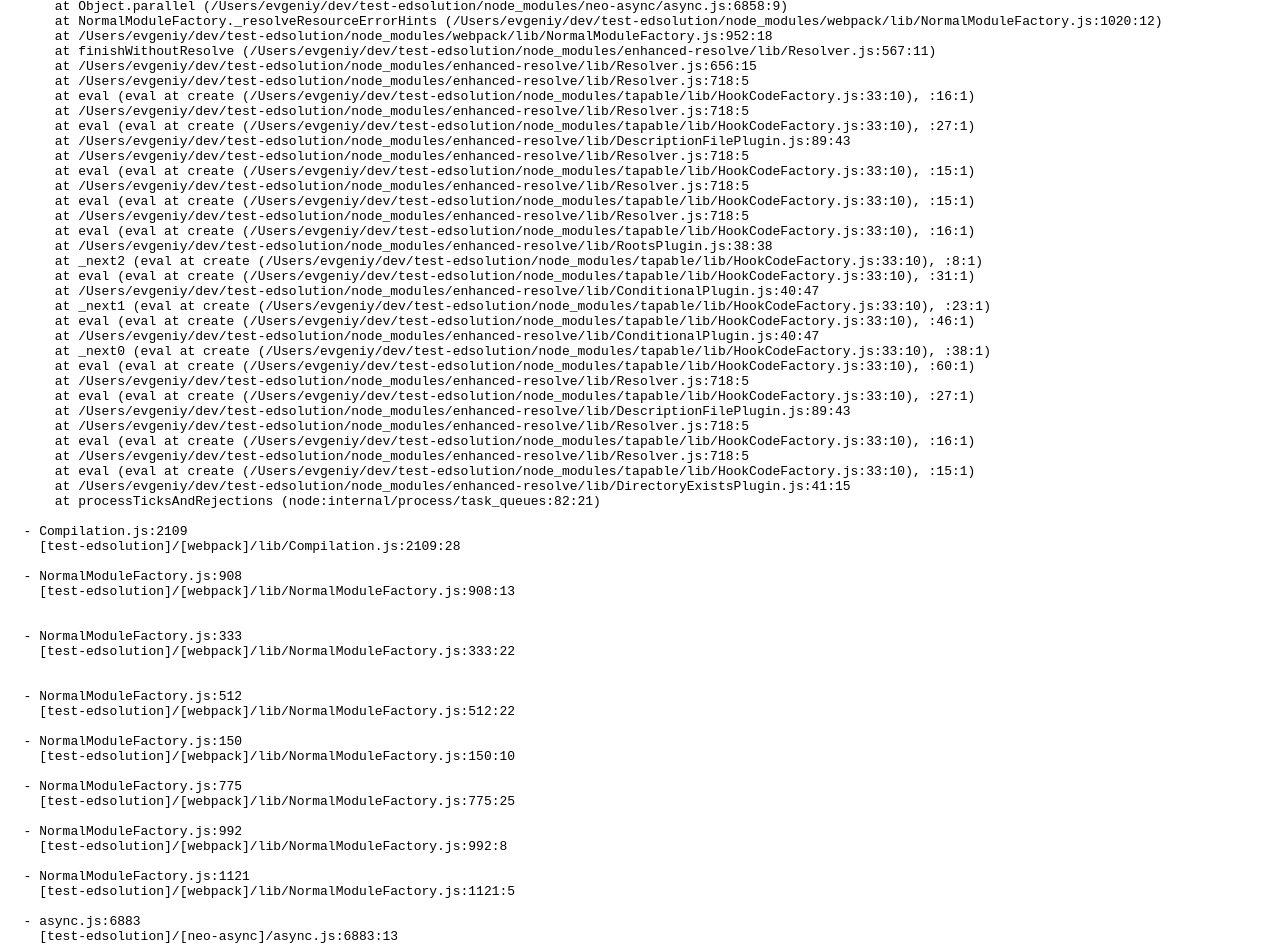
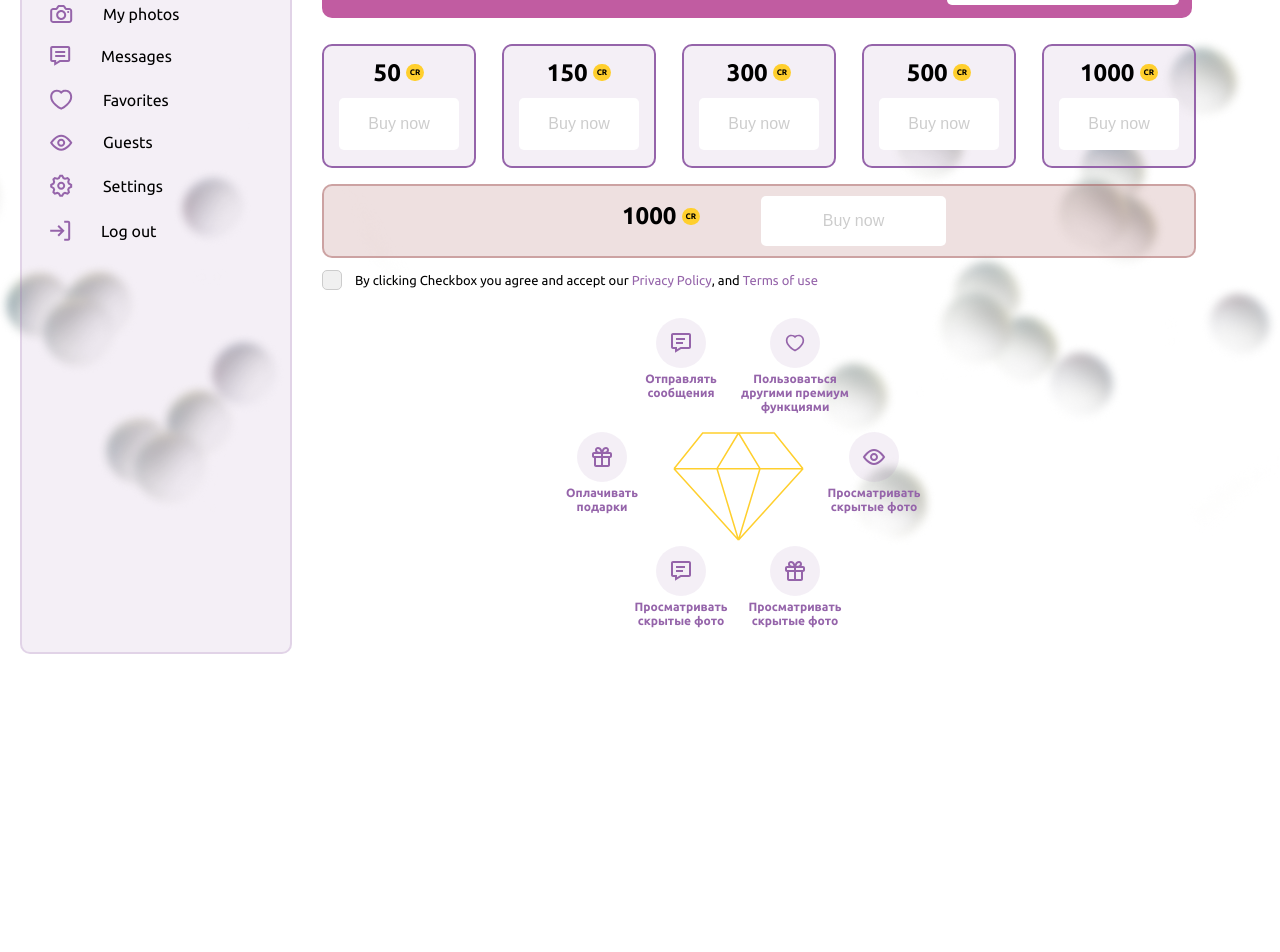
Before and after one commit to Evgenii959/test-edsolution, a website built with webpack: page dist/index.html in a window 1280 px wide. Shown: the part 280-1232 px from the top of the page. After the commit the page ends 1070 px from the top, so only its background shows below. Built offline with nearby package versions, Linux system fonts and the light colour scheme; files whose address does not match are found by name.

Commit message:
Add compiled files to dist

```diff
--- a/dist/index.html
+++ b/dist/index.html
@@ -1,175 +1,290 @@
-<head><script defer src="main.a1021cfd062454553ce5.js"></script><link href="main.30d3abece7ed572d1671.css" rel="stylesheet"></head>Html Webpack Plugin:
-<pre>
-  Error: Child compilation failed:
-  Module not found: Error: Can't resolve './dist/main.css' in '/Users/evgeniy/dev/test-edsolution'
-  ModuleNotFoundError: Module not found: Error: Can't resolve './dist/main.css' in '/Users/evgeniy/dev/test-edsolution'
-      at /Users/evgeniy/dev/test-edsolution/node_modules/webpack/lib/Compilation.js:2109:28
-      at /Users/evgeniy/dev/test-edsolution/node_modules/webpack/lib/NormalModuleFactory.js:908:13
-      at eval (eval at create (/Users/evgeniy/dev/test-edsolution/node_modules/tapable/lib/HookCodeFactory.js:33:10), <anonymous>:10:1)
-      at /Users/evgeniy/dev/test-edsolution/node_modules/webpack/lib/NormalModuleFactory.js:333:22
-      at eval (eval at create (/Users/evgeniy/dev/test-edsolution/node_modules/tapable/lib/HookCodeFactory.js:33:10), <anonymous>:9:1)
-      at /Users/evgeniy/dev/test-edsolution/node_modules/webpack/lib/NormalModuleFactory.js:512:22
-      at /Users/evgeniy/dev/test-edsolution/node_modules/webpack/lib/NormalModuleFactory.js:150:10
-      at /Users/evgeniy/dev/test-edsolution/node_modules/webpack/lib/NormalModuleFactory.js:775:25
-      at /Users/evgeniy/dev/test-edsolution/node_modules/webpack/lib/NormalModuleFactory.js:992:8
-      at /Users/evgeniy/dev/test-edsolution/node_modules/webpack/lib/NormalModuleFactory.js:1121:5
-      at /Users/evgeniy/dev/test-edsolution/node_modules/neo-async/async.js:6883:13
-      at Array.<anonymous> (/Users/evgeniy/dev/test-edsolution/node_modules/webpack/lib/NormalModuleFactory.js:1096:14)
-      at arrayEachFunc (/Users/evgeniy/dev/test-edsolution/node_modules/neo-async/async.js:2517:19)
-      at Object.parallel (/Users/evgeniy/dev/test-edsolution/node_modules/neo-async/async.js:6858:9)
-      at NormalModuleFactory._resolveResourceErrorHints (/Users/evgeniy/dev/test-edsolution/node_modules/webpack/lib/NormalModuleFactory.js:1020:12)
-      at /Users/evgeniy/dev/test-edsolution/node_modules/webpack/lib/NormalModuleFactory.js:952:18
-      at finishWithoutResolve (/Users/evgeniy/dev/test-edsolution/node_modules/enhanced-resolve/lib/Resolver.js:567:11)
-      at /Users/evgeniy/dev/test-edsolution/node_modules/enhanced-resolve/lib/Resolver.js:656:15
-      at /Users/evgeniy/dev/test-edsolution/node_modules/enhanced-resolve/lib/Resolver.js:718:5
-      at eval (eval at create (/Users/evgeniy/dev/test-edsolution/node_modules/tapable/lib/HookCodeFactory.js:33:10), <anonymous>:16:1)
-      at /Users/evgeniy/dev/test-edsolution/node_modules/enhanced-resolve/lib/Resolver.js:718:5
-      at eval (eval at create (/Users/evgeniy/dev/test-edsolution/node_modules/tapable/lib/HookCodeFactory.js:33:10), <anonymous>:27:1)
-      at /Users/evgeniy/dev/test-edsolution/node_modules/enhanced-resolve/lib/DescriptionFilePlugin.js:89:43
-      at /Users/evgeniy/dev/test-edsolution/node_modules/enhanced-resolve/lib/Resolver.js:718:5
-      at eval (eval at create (/Users/evgeniy/dev/test-edsolution/node_modules/tapable/lib/HookCodeFactory.js:33:10), <anonymous>:15:1)
-      at /Users/evgeniy/dev/test-edsolution/node_modules/enhanced-resolve/lib/Resolver.js:718:5
-      at eval (eval at create (/Users/evgeniy/dev/test-edsolution/node_modules/tapable/lib/HookCodeFactory.js:33:10), <anonymous>:15:1)
-      at /Users/evgeniy/dev/test-edsolution/node_modules/enhanced-resolve/lib/Resolver.js:718:5
-      at eval (eval at create (/Users/evgeniy/dev/test-edsolution/node_modules/tapable/lib/HookCodeFactory.js:33:10), <anonymous>:16:1)
-      at /Users/evgeniy/dev/test-edsolution/node_modules/enhanced-resolve/lib/RootsPlugin.js:38:38
-      at _next2 (eval at create (/Users/evgeniy/dev/test-edsolution/node_modules/tapable/lib/HookCodeFactory.js:33:10), <anonymous>:8:1)
-      at eval (eval at create (/Users/evgeniy/dev/test-edsolution/node_modules/tapable/lib/HookCodeFactory.js:33:10), <anonymous>:31:1)
-      at /Users/evgeniy/dev/test-edsolution/node_modules/enhanced-resolve/lib/ConditionalPlugin.js:40:47
-      at _next1 (eval at create (/Users/evgeniy/dev/test-edsolution/node_modules/tapable/lib/HookCodeFactory.js:33:10), <anonymous>:23:1)
-      at eval (eval at create (/Users/evgeniy/dev/test-edsolution/node_modules/tapable/lib/HookCodeFactory.js:33:10), <anonymous>:46:1)
-      at /Users/evgeniy/dev/test-edsolution/node_modules/enhanced-resolve/lib/ConditionalPlugin.js:40:47
-      at _next0 (eval at create (/Users/evgeniy/dev/test-edsolution/node_modules/tapable/lib/HookCodeFactory.js:33:10), <anonymous>:38:1)
-      at eval (eval at create (/Users/evgeniy/dev/test-edsolution/node_modules/tapable/lib/HookCodeFactory.js:33:10), <anonymous>:60:1)
-      at /Users/evgeniy/dev/test-edsolution/node_modules/enhanced-resolve/lib/Resolver.js:718:5
-      at eval (eval at create (/Users/evgeniy/dev/test-edsolution/node_modules/tapable/lib/HookCodeFactory.js:33:10), <anonymous>:27:1)
-      at /Users/evgeniy/dev/test-edsolution/node_modules/enhanced-resolve/lib/DescriptionFilePlugin.js:89:43
-      at /Users/evgeniy/dev/test-edsolution/node_modules/enhanced-resolve/lib/Resolver.js:718:5
-      at eval (eval at create (/Users/evgeniy/dev/test-edsolution/node_modules/tapable/lib/HookCodeFactory.js:33:10), <anonymous>:16:1)
-      at /Users/evgeniy/dev/test-edsolution/node_modules/enhanced-resolve/lib/Resolver.js:718:5
-      at eval (eval at create (/Users/evgeniy/dev/test-edsolution/node_modules/tapable/lib/HookCodeFactory.js:33:10), <anonymous>:15:1)
-      at /Users/evgeniy/dev/test-edsolution/node_modules/enhanced-resolve/lib/DirectoryExistsPlugin.js:41:15
-      at processTicksAndRejections (node:internal/process/task_queues:82:21)
+<!DOCTYPE html>
+<html lang="en">
+  <head>
+    <meta charset="UTF-8" />
+    <meta name="viewport" content="width=device-width, initial-scale=1.0" />
+    <title>test-edsolution</title>
+    <link
+      href="https://fonts.googleapis.com/css2?family=Ubuntu:ital,wght@0,300;0,400;0,500;0,700;1,300;1,400;1,500;1,700&display=swap"
+      rel="stylesheet"
+    />
 
-  - Compilation.js:2109
-    [test-edsolution]/[webpack]/lib/Compilation.js:2109:28
+  <script defer src="/index.js"></script><link href="/main.css" rel="stylesheet"></head>
+  <body class="page">
+    <header class="header">
+      <div class="header__wrapper">
+        <div class="header__burger">
+          <span></span>
+        </div>
+        <img src="/images/logo.2de952fd63a76123b9b8.svg" class="header__logo" alt="логотип" />
+        <div class="header__block">
+          <a href="#" class="header__link">People nearby</a>
+          <a href="#" class="header__link">Search</a>
+          <button class="header__button">
+            <p>Premium</p>
+            <img src="/images/premium.933fe25a82bf3f62263e.svg" />
+          </button>
+        </div>
+        <img
+          src="/images/logo-mobile.60fa20369afa4a579685.svg"
+          alt="almaz"
+          class="header__mobile"
+        />
+      </div>
+    </header>
+    <main class="main">
+      <section class="sidebar">
+        <div class="sidebar__block">
+          <img src="/images/avatar.daa0cbbcf8244c8835cc.svg" alt="аватар" />
+          <div>
+            <p class="sidebar__name">Test2412</p>
+            <button class="sidebar__button">GET PREMIUM</button>
+          </div>
+        </div>
+        <nav class="sidebar__links">
+          <ul class="sidebar__link-list">
+            <li class="sidebar__link">
+              <img src="/images/profile.29478bfe19d8424fa06a.svg" alt="профиль" />
+              <a href="#" class="sidebar__link-text">Profile</a>
+            </li>
+            <li class="sidebar__link">
+              <img src="/images/photo.42cffb721e8d3f09a523.svg" alt="фото" />
+              <a href="#" class="sidebar__link-text">My photos</a>
+            </li>
+            <li class="sidebar__link">
+              <img src="/images/messages.2f1630abf9335ac24f79.svg" alt="сообщения" />
+              <a href="#" class="sidebar__link-text">Messages</a>
+            </li>
+            <li class="sidebar__link">
+              <img src="/images/favorites.4fbd82cf53d2dc9344e5.svg" alt="сердце" />
+              <a href="#" class="sidebar__link-text">Favorites</a>
+            </li>
+            <li class="sidebar__link">
+              <img src="/images/guests.fdb6872bf1457609d9db.svg" alt="гость" />
+              <a href="#" class="sidebar__link-text">Guests</a>
+            </li>
+            <li class="sidebar__link">
+              <img src="/images/settings.918e9a79ed18d6d1d21b.svg" alt="настройки" />
+              <a href="#" class="sidebar__link-text">Settings</a>
+            </li>
+            <li class="sidebar__link">
+              <img src="/images/log-out.f2cfeb855ebc80ad6756.svg" alt="выйти" />
+              <a href="#" class="sidebar__link-text">Log out</a>
+            </li>
+          </ul>
+        </nav>
+      </section>
+      <section class="credit">
+        <div>
+          <h1 class="credit__title">Закончились кредиты?</h1>
+          <div class="credit__slider">
+            <div class="slider middle">
+              <div class="slides">
+                <input type="radio" name="r" id="r1" checked />
+                <input type="radio" name="r" id="r2" />
+                <input type="radio" name="r" id="r3" />
+                <input type="radio" name="r" id="r4" />
+                <input type="radio" name="r" id="r5" />
 
-  - NormalModuleFactory.js:908
-    [test-edsolution]/[webpack]/lib/NormalModuleFactory.js:908:13
+                <div class="slide s1">
+                  <div class="slide__card-squad">
+                    <span class="slide__span">One time offer!</span>
+                    <p class="slide__count">
+                      50 <span class="slide__currency">CR</span
+                      ><span class="slide__slash">/</span>$5
+                    </p>
+                  </div>
+                </div>
 
+                <div class="slide s2">
+                  <div class="slide__card-squad">
+                    <div class="slide__price">
+                      <p class="slide__count">150 CR</p>
+                    </div>
+                  </div>
+                </div>
 
-  - NormalModuleFactory.js:333
-    [test-edsolution]/[webpack]/lib/NormalModuleFactory.js:333:22
+                <div class="slide s3">
+                  <div class="slide__card-squad">
+                    <div class="slide__price">
+                      <p class="slide__count">300 CR</p>
+                    </div>
+                  </div>
+                </div>
 
+                <div class="slide s4">
+                  <div class="slide__card-squad">
+                    <div class="slide__price">
+                      <p class="slide__count">500 CR</p>
+                    </div>
+                  </div>
+                </div>
 
-  - NormalModuleFactory.js:512
-    [test-edsolution]/[webpack]/lib/NormalModuleFactory.js:512:22
-
-  - NormalModuleFactory.js:150
-    [test-edsolution]/[webpack]/lib/NormalModuleFactory.js:150:10
-
-  - NormalModuleFactory.js:775
-    [test-edsolution]/[webpack]/lib/NormalModuleFactory.js:775:25
-
-  - NormalModuleFactory.js:992
-    [test-edsolution]/[webpack]/lib/NormalModuleFactory.js:992:8
-
-  - NormalModuleFactory.js:1121
-    [test-edsolution]/[webpack]/lib/NormalModuleFactory.js:1121:5
-
-  - async.js:6883
-    [test-edsolution]/[neo-async]/async.js:6883:13
-
-  - NormalModuleFactory.js:1096 Array.<anonymous>
-    [test-edsolution]/[webpack]/lib/NormalModuleFactory.js:1096:14
-
-  - async.js:2517 arrayEachFunc
-    [test-edsolution]/[neo-async]/async.js:2517:19
-
-  - async.js:6858 Object.parallel
-    [test-edsolution]/[neo-async]/async.js:6858:9
-
-  - NormalModuleFactory.js:1020 NormalModuleFactory._resolveResourceErrorHints
-    [test-edsolution]/[webpack]/lib/NormalModuleFactory.js:1020:12
-
-  - NormalModuleFactory.js:952
-    [test-edsolution]/[webpack]/lib/NormalModuleFactory.js:952:18
-
-  - Resolver.js:567 finishWithoutResolve
-    [test-edsolution]/[enhanced-resolve]/lib/Resolver.js:567:11
-
-  - Resolver.js:656
-    [test-edsolution]/[enhanced-resolve]/lib/Resolver.js:656:15
-
-  - Resolver.js:718
-    [test-edsolution]/[enhanced-resolve]/lib/Resolver.js:718:5
-
-
-  - Resolver.js:718
-    [test-edsolution]/[enhanced-resolve]/lib/Resolver.js:718:5
-
-
-  - DescriptionFilePlugin.js:89
-    [test-edsolution]/[enhanced-resolve]/lib/DescriptionFilePlugin.js:89:43
-
-  - Resolver.js:718
-    [test-edsolution]/[enhanced-resolve]/lib/Resolver.js:718:5
-
-
-  - Resolver.js:718
-    [test-edsolution]/[enhanced-resolve]/lib/Resolver.js:718:5
-
-
-  - Resolver.js:718
-    [test-edsolution]/[enhanced-resolve]/lib/Resolver.js:718:5
-
-
-  - RootsPlugin.js:38
-    [test-edsolution]/[enhanced-resolve]/lib/RootsPlugin.js:38:38
-
-
-
-  - ConditionalPlugin.js:40
-    [test-edsolution]/[enhanced-resolve]/lib/ConditionalPlugin.js:40:47
-
-
-
-  - ConditionalPlugin.js:40
-    [test-edsolution]/[enhanced-resolve]/lib/ConditionalPlugin.js:40:47
-
-
-
-  - Resolver.js:718
-    [test-edsolution]/[enhanced-resolve]/lib/Resolver.js:718:5
-
-
-  - DescriptionFilePlugin.js:89
-    [test-edsolution]/[enhanced-resolve]/lib/DescriptionFilePlugin.js:89:43
-
-  - Resolver.js:718
-    [test-edsolution]/[enhanced-resolve]/lib/Resolver.js:718:5
-
-
-  - Resolver.js:718
-    [test-edsolution]/[enhanced-resolve]/lib/Resolver.js:718:5
-
-
-  - DirectoryExistsPlugin.js:41
-    [test-edsolution]/[enhanced-resolve]/lib/DirectoryExistsPlugin.js:41:15
-
-  - task_queues:82 processTicksAndRejections
-    node:internal/process/task_queues:82:21
-
-  - child-compiler.js:174
-    [test-edsolution]/[html-webpack-plugin]/lib/child-compiler.js:174:18
-
-  - Compiler.js:627 finalCallback
-    [test-edsolution]/[webpack]/lib/Compiler.js:627:5
-
-  - Compiler.js:662
-    [test-edsolution]/[webpack]/lib/Compiler.js:662:11
-
-  - Compiler.js:1348
-    [test-edsolution]/[webpack]/lib/Compiler.js:1348:17
-
-</pre>
+                <div class="slide s5">
+                  <div class="slide__card-squad">
+                    <div class="slide__price">
+                      <p class="slide__count">1000 CR</p>
+                    </div>
+                  </div>
+                </div>
+              </div>
+              <div class="navigation">
+                <label for="r1" class="bar"></label>
+                <label for="r2" class="bar"></label>
+                <label for="r3" class="bar"></label>
+                <label for="r4" class="bar"></label>
+                <label for="r5" class="bar"></label>
+              </div>
+            </div>
+            <button class="slide__button" id="submitButton">Try now</button>
+          </div>
+        </div>
+        <div div class="credit__container">
+          <div class="credit__offer-block">
+            <p class="credit__sale">Скидка 40%</p>
+            <p class="credit__text">Предложение действует в течение:</p>
+            <p class="credit__timer">00 : 28 : 12</p>
+          </div>
+          <div class="credit__cards-block">
+            <div class="credit__card-squad">
+              <span class="credit__span">One time offer!</span>
+              <div class="credit__price">
+                <p class="credit__count">50</p>
+                <p class="credit__name">CR</p>
+              </div>
+              <button class="credit__button credit__button_squad">
+                Buy now
+              </button>
+            </div>
+            <div class="credit__card-squad">
+              <span class="credit__span">One time offer!</span>
+              <div class="credit__price">
+                <p class="credit__count">150</p>
+                <p class="credit__name">CR</p>
+              </div>
+              <button class="credit__button credit__button_squad">
+                Buy now
+              </button>
+            </div>
+            <div class="credit__card-squad">
+              <span class="credit__span">One time offer!</span>
+              <div class="credit__price">
+                <p class="credit__count">300</p>
+                <p class="credit__name">CR</p>
+              </div>
+              <button class="credit__button credit__button_squad">
+                Buy now
+              </button>
+            </div>
+            <div class="credit__card-squad">
+              <span class="credit__span">One time offer!</span>
+              <div class="credit__price">
+                <p class="credit__count">500</p>
+                <p class="credit__name">CR</p>
+              </div>
+              <button class="credit__button credit__button_squad">
+                Buy now
+              </button>
+            </div>
+            <div class="credit__card-squad">
+              <span class="credit__span">One time offer!</span>
+              <div class="credit__price">
+                <p class="credit__count">1000</p>
+                <p class="credit__name">CR</p>
+              </div>
+              <button class="credit__button credit__button_squad">
+                Buy now
+              </button>
+            </div>
+          </div>
+          <div class="credit__buy-block">
+            <div class="credit__price credit__price_special">
+              <p class="credit__count">1000</p>
+              <p class="credit__name">CR</p>
+            </div>
+            <button class="credit__button">Buy now</button>
+          </div>
+        </div>
+        <div class="credit__checkbox">
+          <label class="custom-checkbox">
+            <input type="checkbox" class="custom-checkbox__input" />
+            <span class="custom-checkbox__checkmark"></span>
+            By clicking Checkbox you agree and accept our
+            <a class="custom-checkbox__link" href="#">Privacy Policy</a>, and
+            <a class="custom-checkbox__link" href="#">Terms of use</a>
+          </label>
+        </div>
+        <div class="stages">
+          <div class="stages__icon">
+            <div class="stages__img-wrapper">
+              <img
+                class="stages__img"
+                src="/images/icon-message.1b8f84042cbdaef52b57.svg"
+                alt="messages"
+              />
+            </div>
+            <p class="stages__text">Отправлять сообщения</p>
+          </div>
+          <div class="stages__icon">
+            <div class="stages__img-wrapper">
+              <img
+                class="stages__img"
+                src="/images/heart.6c3de3edbec10128f887.svg"
+                alt="like"
+              />
+            </div>
+            <p class="stages__text">Пользоваться другими премиум функциями</p>
+          </div>
+          <div class="stages__icon">
+            <div class="stages__img-wrapper">
+              <img
+                class="stages__img"
+                src="/images/icon-present.f8d0095ab74014ffb55b.svg"
+                alt="present"
+              />
+            </div>
+            <p class="stages__text">Оплачивать подарки</p>
+          </div>
+          <div class="stages__icon">
+            <img
+              class="stages__almaz"
+              src="/images/almaz.33111397b19d1c3af37a.svg"
+              alt="алмаз"
+            />
+          </div>
+          <div class="stages__icon">
+            <div class="stages__img-wrapper">
+              <img
+                class="stages__img"
+                src="/images/visible.cdd23f8754377b1b44f5.svg"
+                alt="visible"
+              />
+            </div>
+            <p class="stages__text">Просматривать скрытые фото</p>
+          </div>
+          <div class="stages__icon">
+            <div class="stages__img-wrapper">
+              <img
+                class="stages__img"
+                src="/images/icon-message.1b8f84042cbdaef52b57.svg"
+                alt="messages"
+              />
+            </div>
+            <p class="stages__text">Просматривать скрытые фото</p>
+          </div>
+          <div class="stages__icon">
+            <div class="stages__img-wrapper">
+              <img
+                class="stages__img"
+                src="/images/icon-present.f8d0095ab74014ffb55b.svg"
+                alt="present"
+              />
+            </div>
+            <p class="stages__text">Просматривать скрытые фото</p>
+          </div>
+        </div>
+      </section>
+    </main>
+    <script src="/images/index.9a58ea79cca3b1ccd13f.js"></script>
+  </body>
+</html>
```
Also changed, not shown: 4 other files.
